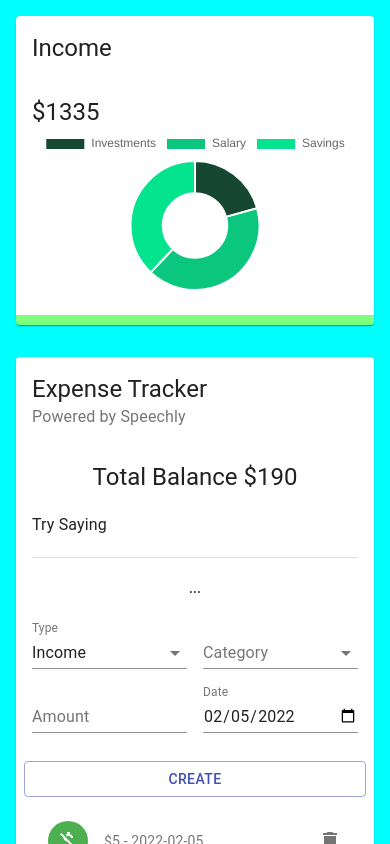
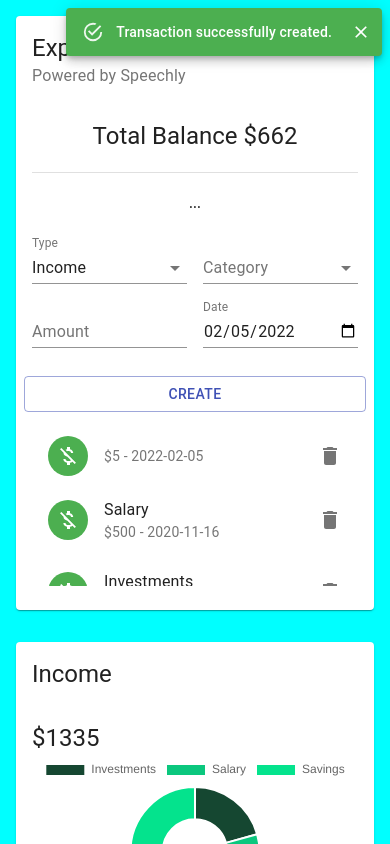
Before and after one commit to ngodingbentar/expense_tracker_reactjs, a React (Create React App) app: page / in a window 390 px wide. Both pictures are taken after typing "5" into the empty fields and a click on the button "CREATE". Shown: the top 844 px of the page. Built offline with nearby package versions, Linux system fonts and the light colour scheme.

Commit message:
added notif & mobile view

```diff
--- a/src/App.js
+++ b/src/App.js
@@ -1,4 +1,4 @@
-import React from 'react';
+import React, {useRef} from 'react';
 // import './App.css';
 import { Grid } from '@material-ui/core';
 
@@ -8,24 +8,22 @@ import useStyles from './styles';
 
 function App() {
   const classes = useStyles();
+  const main = useRef(null)
   return (
     <div>
       <Grid className={classes.grid} container spacing={0} alignItems="center" justify="center" style={{ height: '100vh'}}>
-        <Grid item xs={12} sm={4}>
+      <Grid item xs={12} sm={4} className={classes.mobile}>
           <Details title="Income" />
         </Grid>
-        <Grid item xs={12} sm={3}>
+        <Grid ref={main} item xs={12} sm={3} className={classes.main}>
           <Main />
         </Grid>
-        <Grid item xs={12} sm={4} >
+        <Grid item xs={12} sm={4} className={classes.desktop}>
+          <Details title="Income" />
+        </Grid>
+        <Grid item xs={12} sm={4} className={classes.last}>
           <Details title="Expense" />
         </Grid>
-        {/* <Grid item xs={12} sm={4} >
-          <Details title="Expense" />
-        </Grid> */}
-        {/* <PushToTalkButtonContainer>
-          <PushToTalkButton />
-        </PushToTalkButtonContainer> */}
       </Grid>
     </div>
   );
--- a/src/components/Main/Form/Form.jsx
+++ b/src/components/Main/Form/Form.jsx
@@ -5,6 +5,7 @@ import { ExpenseTrackerContext } from '../../../context/context';
 import { incomeCategories, expenseCategories } from '../../../constants/categories';
 import useStyles from './styles';
 import formatDate from '../../../utils/formatDate';
+import CustomizedSnackbar from '../../Snackbar/Snackbar';
 
 const initialState = {
   amount: '',
@@ -17,6 +18,7 @@ const Form = () => {
   const classes = useStyles();
   const { addTransaction } = useContext(ExpenseTrackerContext);
   const [formData, setFormData] = useState(initialState);
+  const [open, setOpen] = React.useState(false);
 
   const createTransaction = () => {
     // if (Number.isNaN(Number(formData.amount)) || !formData.date.includes('-')) return;
@@ -27,9 +29,9 @@ const Form = () => {
     //   setFormData({ ...formData, type: 'Expense' });
     // }
 
-    // setOpen(true);
     addTransaction({ ...formData, amount: Number(formData.amount), id: uuidv4() });
     setFormData(initialState);
+    setOpen(true);
   };
 
   const selectedCategories = formData.type === 'Income' ? incomeCategories : expenseCategories;
@@ -37,6 +39,7 @@ const Form = () => {
   return (
     <Grid container spacing={2}>
       {/* <Snackbar open={open} setOpen={setOpen} /> */}
+      <CustomizedSnackbar open={open} setOpen={setOpen} />
       <Grid item xs={12}>
         <Typography align="center" variant="subtitle2" gutterBottom>
           ...
--- a/src/components/Main/Main.jsx
+++ b/src/components/Main/Main.jsx
@@ -1,7 +1,7 @@
 import React, { useState, useEffect, useContext } from 'react';
 import { Card, CardHeader, CardContent, Typography, Grid, Divider } from '@material-ui/core';
 // import { useSpeechContext } from '@speechly/react-client';
-// import { ExpenseTrackerContext } from '../../context/context';
+import { ExpenseTrackerContext } from '../../context/context';
 import useStyles from './styles';
 import Form from './Form/Form';
 import List from './List/List';
@@ -9,17 +9,17 @@ import List from './List/List';
 
 const ExpenseTracker = () => {
   const classes = useStyles();
-  // const { balance } = useContext(ExpenseTrackerContext);
+  const { balance } = useContext(ExpenseTrackerContext);
 
   return (
     <Card className={classes.root}>
       <CardHeader title="Expense Tracker" subheader="Powered by Speechly" />
       <CardContent>
-        <Typography align="center" variant="h5">Total Balance $190</Typography>
-        <Typography variant="subtitle1" style={{ lineHeight: '1.5em', marginTop: '20px' }}>
-          {/* <InfoCard /> */}
+        <Typography align="center" variant="h5">Total Balance ${balance}</Typography>
+        {/* <Typography variant="subtitle1" style={{ lineHeight: '1.5em', marginTop: '20px' }}>
+          <InfoCard />
           Try Saying
-        </Typography>
+        </Typography> */}
         <Divider className={classes.divider} />
         <Form />
       </CardContent>
--- /dev/null
+++ b/src/components/Snackbar/Snackbar.jsx
@@ -0,0 +1,29 @@
+import React from 'react';
+import Snackbar from '@material-ui/core/Snackbar';
+import MuiAlert from '@material-ui/lab/Alert';
+
+import useStyles from './styles';
+
+const CustomizedSnackbar = ({ open, setOpen }) => {
+  const classes = useStyles();
+
+  const handleClose = (event, reason) => {
+    if (reason === 'clickaway') {
+      return;
+    }
+
+    setOpen(false);
+  };
+
+  return (
+    <div className={classes.root}>
+      <Snackbar
+      anchorOrigin={{ vertical: 'top', horizontal: 'right' }}
+      open={open} autoHideDuration={6000} onClose={handleClose}>
+        <MuiAlert onClose={handleClose} severity="success" elevation={6} variant="filled">Transaction successfully created.</MuiAlert>
+      </Snackbar>
+    </div>
+  );
+};
+
+export default CustomizedSnackbar;
--- /dev/null
+++ b/src/components/Snackbar/styles.js
@@ -0,0 +1,10 @@
+import { makeStyles } from '@material-ui/core/styles';
+
+export default makeStyles((theme) => ({
+  root: {
+    width: '100%',
+    '& > * + *': {
+      marginTop: theme.spacing(2),
+    },
+  },
+}));
--- a/src/context/context.js
+++ b/src/context/context.js
@@ -17,10 +17,11 @@ export const Provider = ({ children }) => {
     dispatch({ type: 'ADD_TRANSACTION', payload: transaction });
   };
 
-  // const balance = transactions.reduce((acc, currVal) => (currVal.type === 'Expense' ? acc - currVal.amount : acc + currVal.amount), 0);
+  const balance = transactions.reduce((acc, currVal) => (currVal.type === 'Expense' ? acc - currVal.amount : acc + currVal.amount), 0);
 
   return (
     <ExpenseTrackerContext.Provider value={{
+      balance,
       transactions,
       deleteTransaction,
       addTransaction,
```
